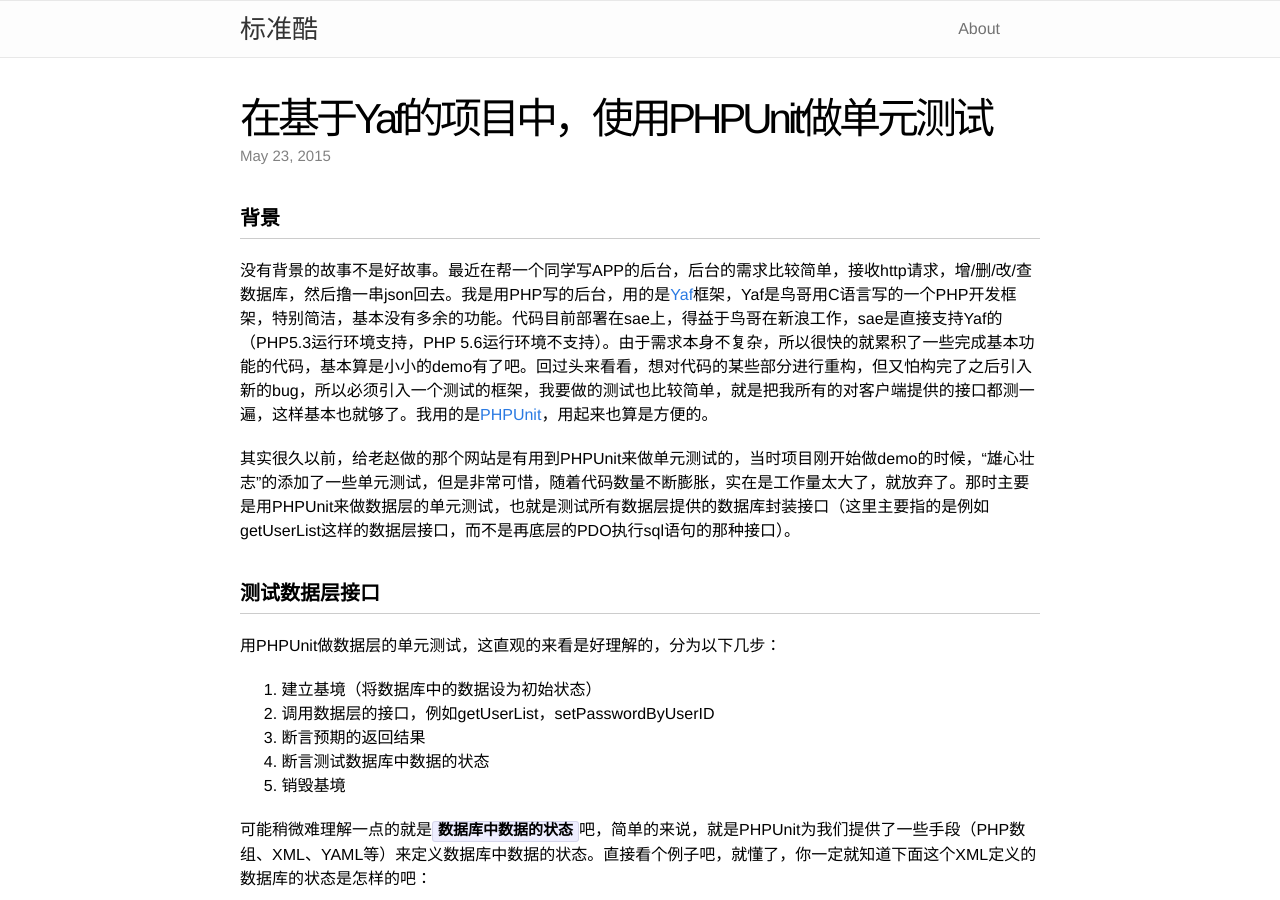
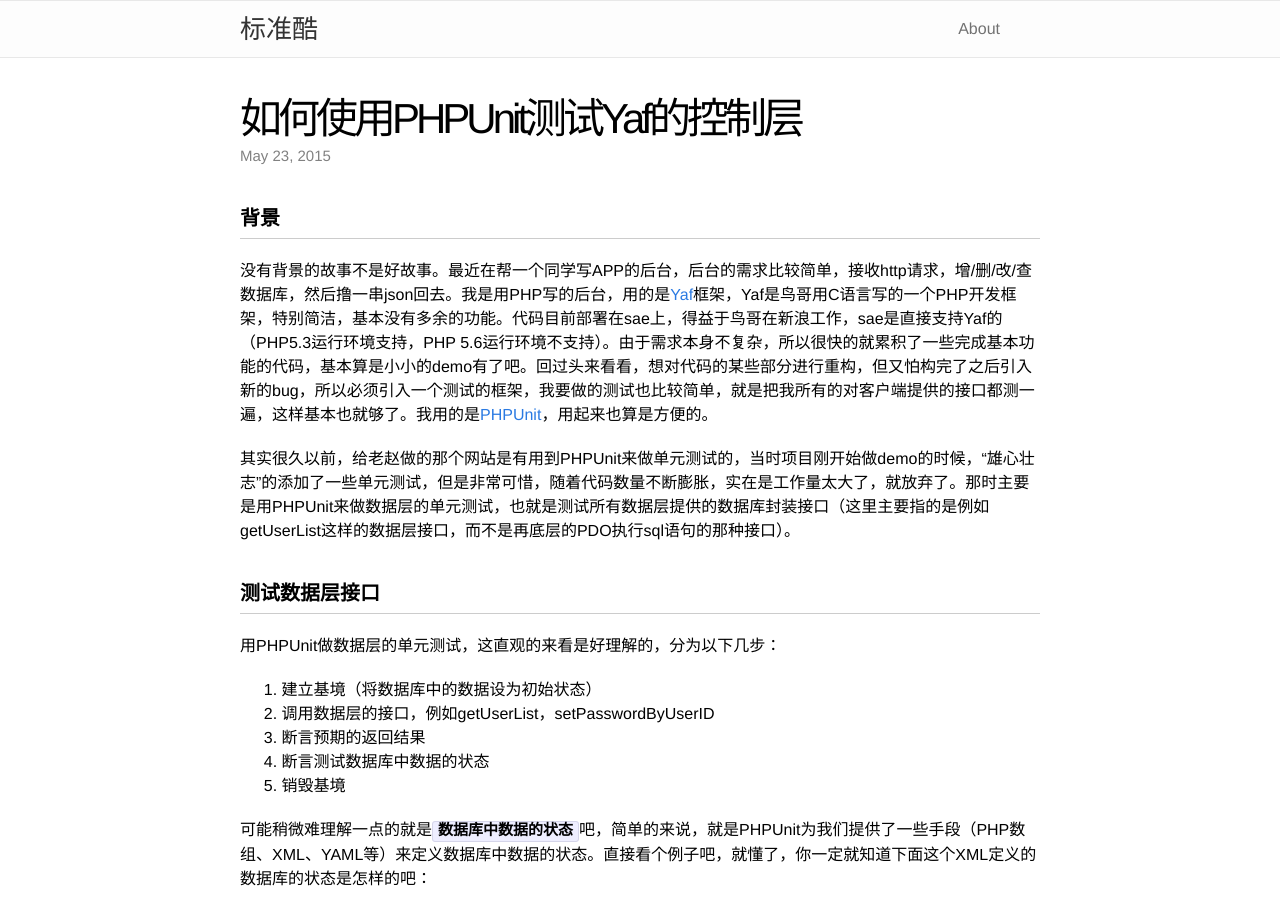
Before and after one commit to aholic/cstdlib.com, a Jekyll site: the page built from _posts/2015-05-23-yaf-phpunit.markdown, in a window 1280 px wide and 900 px high. Built offline with Jekyll 4.4.1, drawn with Linux system fonts in a browser that asks for light colours; comment, search, counter and statistics services are not loaded.

Commit message:
change title

```diff
--- a/_posts/2015-05-23-yaf-phpunit.markdown
+++ b/_posts/2015-05-23-yaf-phpunit.markdown
@@ -1,6 +1,6 @@
 ---
 layout: post
-title:  "在基于Yaf的项目中，使用PHPUnit做单元测试"
+title:  "如何使用PHPUnit测试Yaf的控制层"
 date:   2015-05-23 13:58:32
 categories: jekyll update
 ---
```
